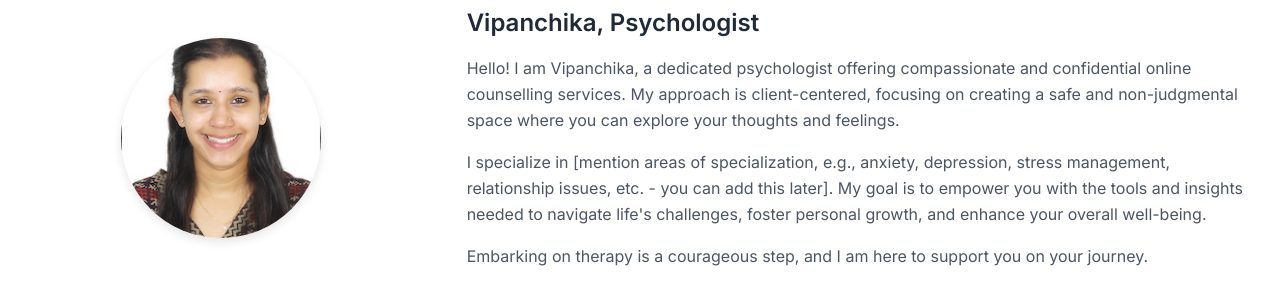
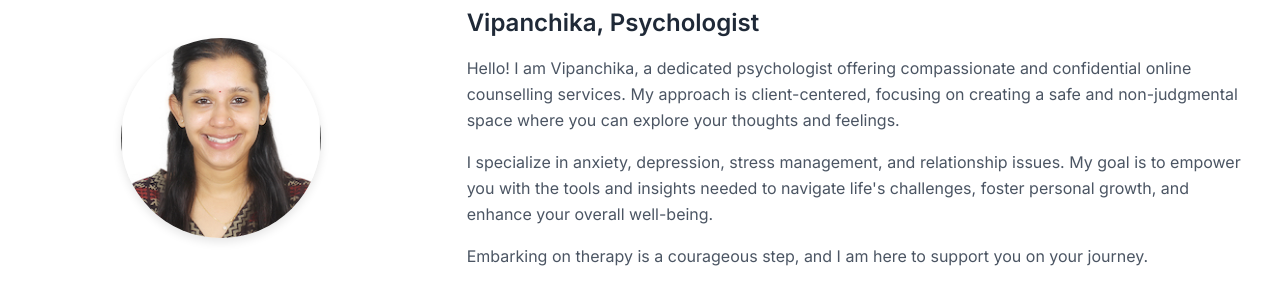
Before and after one commit to light-saber/MentalHelp, a plain HTML site: page MentalHelp/index.html in a window 1280 px wide. Shown: the part 715-1020 px from the top of the page. Drawn offline with nearby package versions, Linux system fonts and the light colour scheme.

Commit message:
Update index.html

```diff
--- a/MentalHelp/index.html
+++ b/MentalHelp/index.html
@@ -130,7 +130,7 @@
                         Hello! I am Vipanchika, a dedicated psychologist offering compassionate and confidential online counselling services. My approach is client-centered, focusing on creating a safe and non-judgmental space where you can explore your thoughts and feelings.
                     </p>
                     <p class="text-gray-600 mb-4 leading-relaxed">
-                        I specialize in [mention areas of specialization, e.g., anxiety, depression, stress management, relationship issues, etc. - you can add this later]. My goal is to empower you with the tools and insights needed to navigate life's challenges, foster personal growth, and enhance your overall well-being.
+                         I specialize in  anxiety, depression, stress management, and relationship issues. My goal is to empower you with the tools and insights needed to navigate life's challenges, foster personal growth, and enhance your overall well-being.
                     </p>
                     <p class="text-gray-600 leading-relaxed">
                         Embarking on therapy is a courageous step, and I am here to support you on your journey.
```
